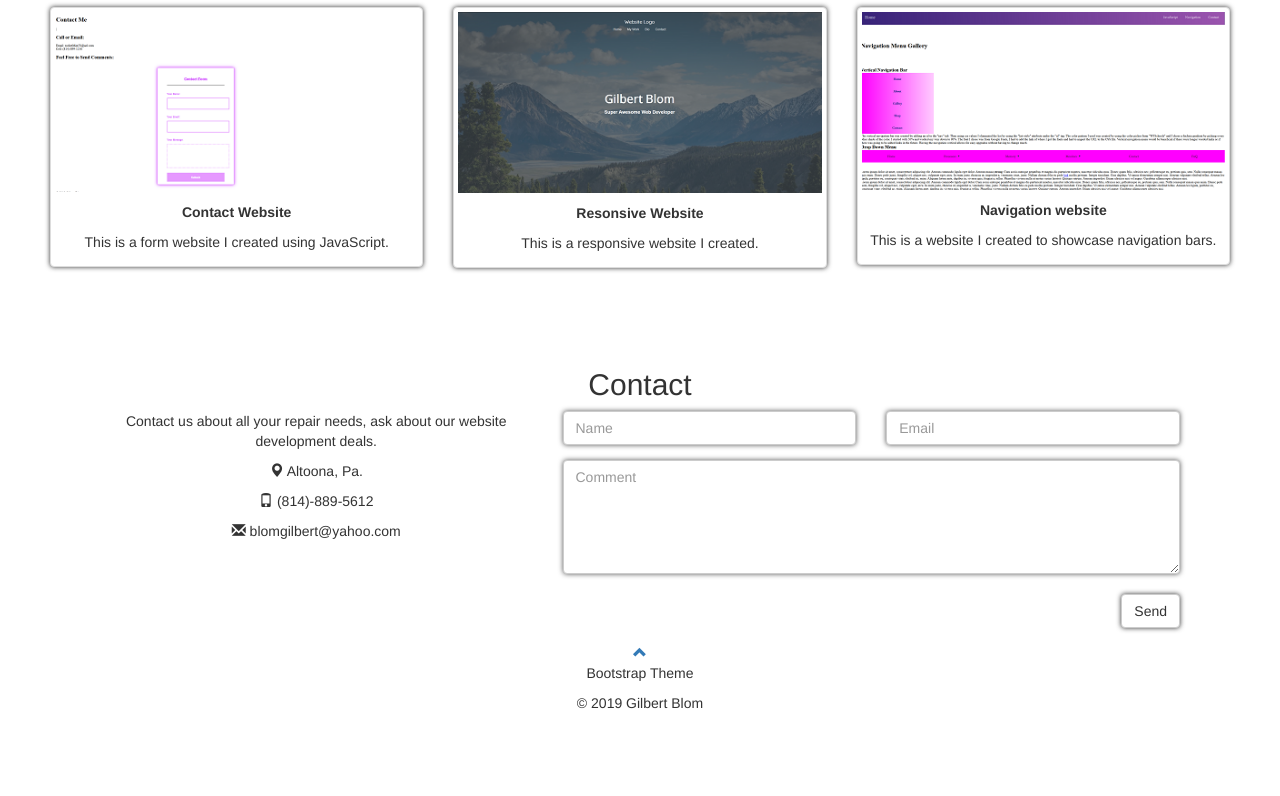
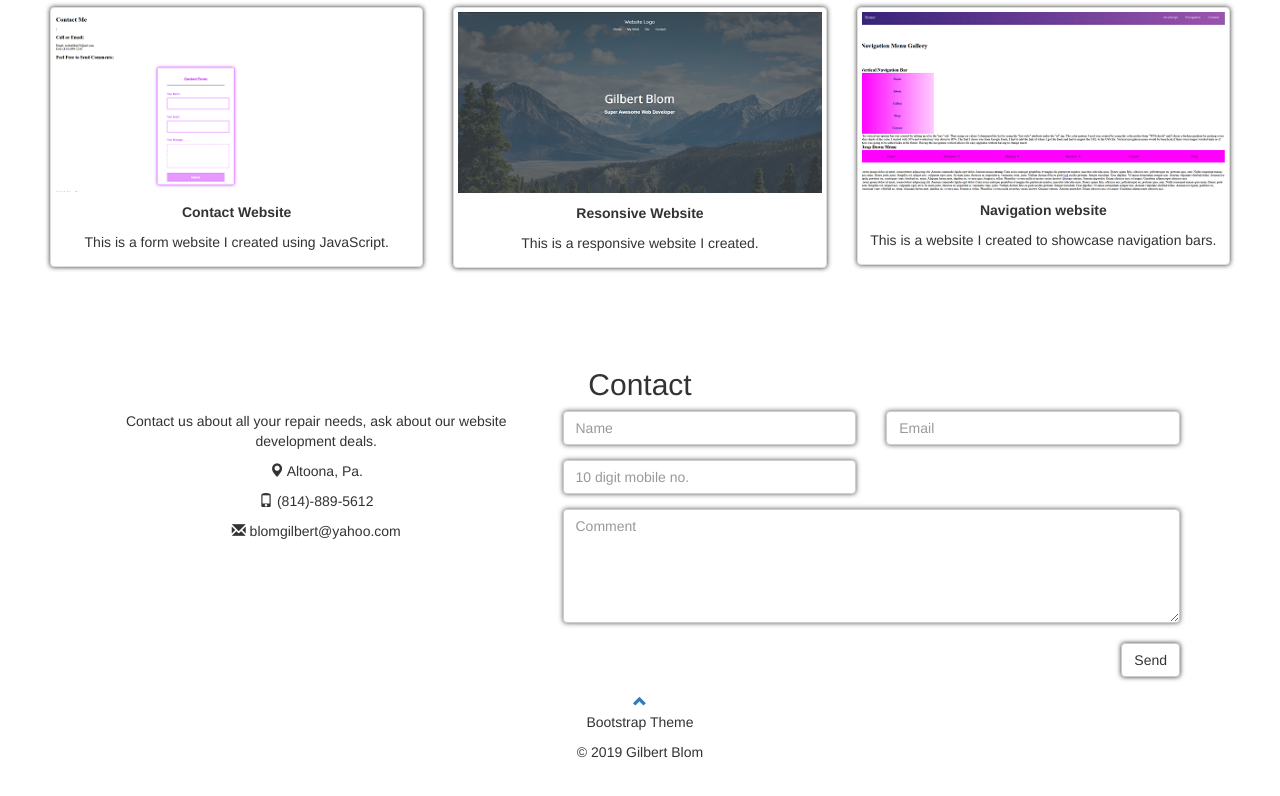
Before and after one commit to GilbertBlom/computerBytes, a plain HTML site: page computerBytes/index.html in a window 1280 px wide. Shown: the part 1632-2428 px from the top of the page. Drawn offline with nearby package versions, Linux system fonts and the light colour scheme.

Commit message:
Update index.html

```diff
--- a/computerBytes/index.html
+++ b/computerBytes/index.html
@@ -8,6 +8,7 @@
  <link rel="stylesheet" href="https://maxcdn.bootstrapcdn.com/bootstrap/3.4.0/css/bootstrap.min.css">
   <script src="https://ajax.googleapis.com/ajax/libs/jquery/3.4.1/jquery.min.js"></script>
   <script src="https://maxcdn.bootstrapcdn.com/bootstrap/3.4.0/js/bootstrap.min.js"></script>
+
 </head>
   <body id="myPage" data-spy="scroll" data-target=".navbar" data-offset="60">
 
@@ -150,16 +151,19 @@
 						<div class="col-sm-6 form-group">
 							<input class="form-control" id="email" name="email" placeholder="Email" type="email" required>
 						</div>
+						<div class="col-sm-6 form-group">
+							<input id="phone" class="form-control" name="text" placeholder="10 digit mobile no." type="text" required>
+						</div>
 					</div>
-					<textarea class="form-control" id="comments" name="comments" placeholder="Comment" rows="5"></textarea><br>
+					<textarea id="message" class="form-control" name="comments" placeholder="Comment" rows="5"></textarea><br>
 					<div class="row">
 						<div class="col-sm-12 form-group">
-							<button class="btn btn-default pull-right" type="submit">Send</button>
+							<button id="submit" class="btn btn-default pull-right" type="submit">Send</button>
 						</div>
 					</div>
 				</div>
 			</div>
-				</form>
+			</form>
      <footer class="container-fluid text-center">
      	<a href="index.html" title="To Top">
      		<span class="glyphicon glyphicon-chevron-up"></span>
```
